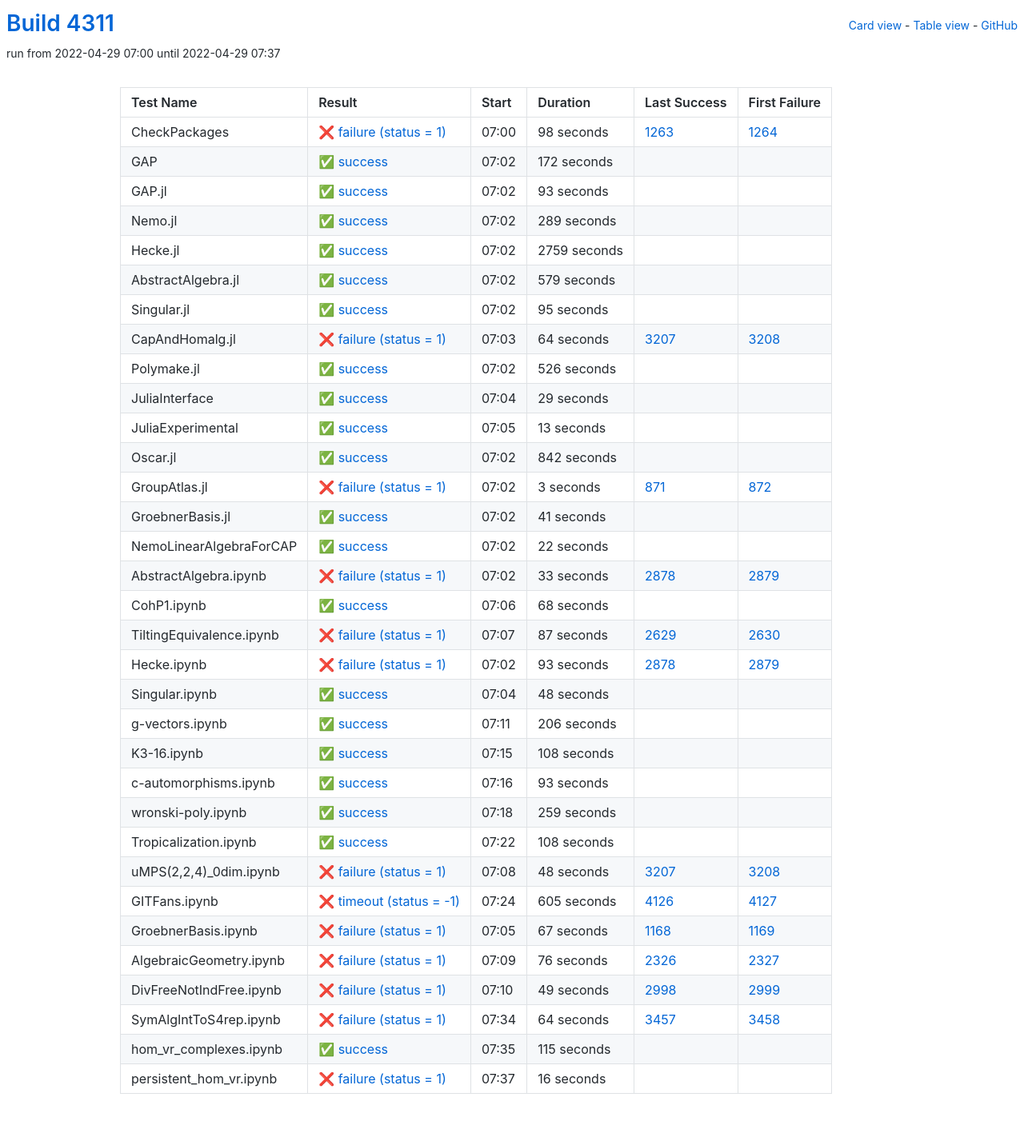
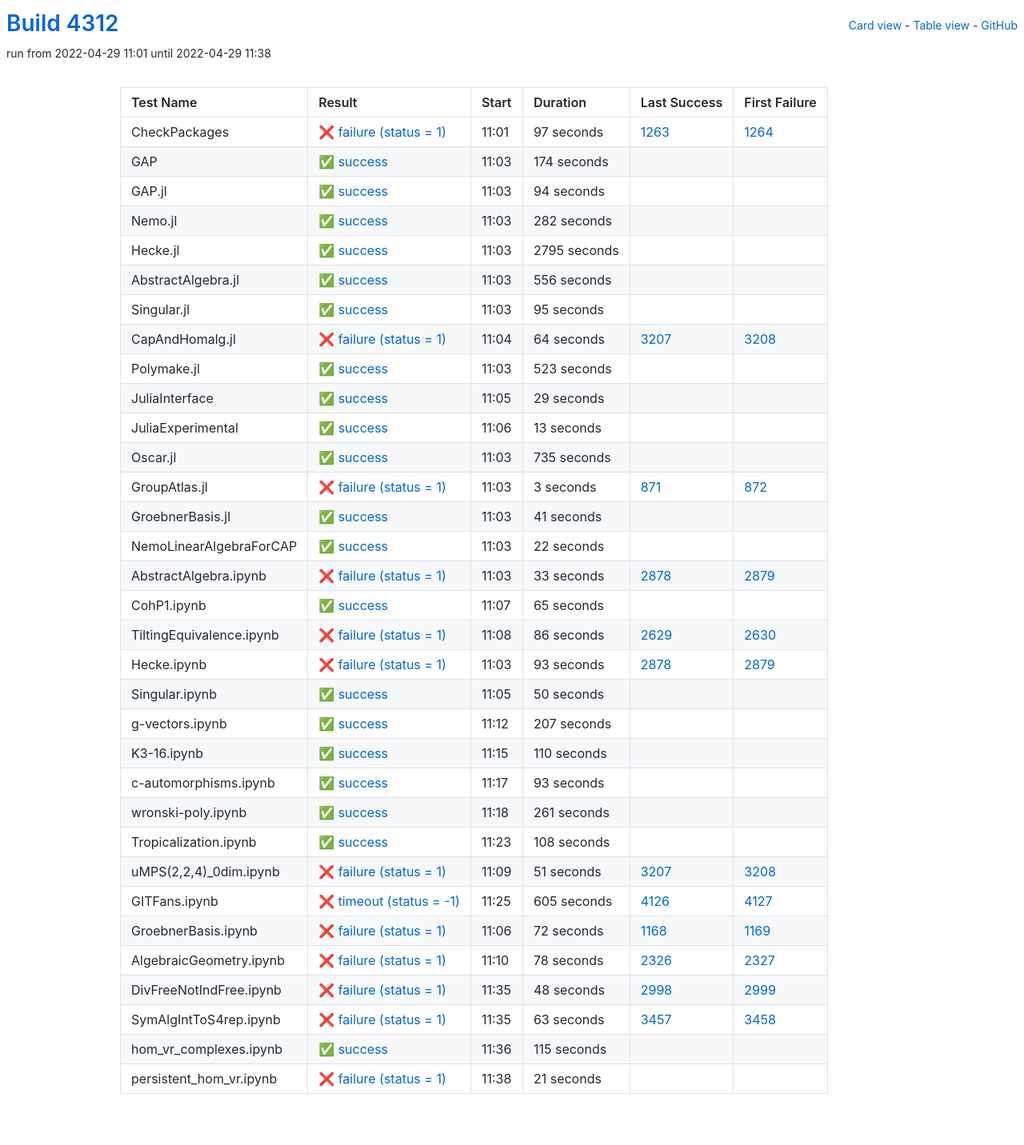
Before and after one commit to oscar-system/oscar-ci-status-stable, a Jekyll site: the page built from table.html, in a window 1280 px wide. Shown: the whole page at 80% size. Built offline with Jekyll 4.4.1, drawn with Linux system fonts in a browser that asks for light colours.

Commit message:
Build #4312

```diff
--- a/_data/ci.yml
+++ b/_data/ci.yml
@@ -1,6 +1,6 @@
 ---
-build: 4311
-build_url: https://oscarci.mathematik.uni-kl.de/job/oscar-stable/4311/
+build: 4312
+build_url: https://oscarci.mathematik.uni-kl.de/job/oscar-stable/4312/
 job: oscar-stable
 organization: oscar-system
 repo: oscar-ci-status-stable
@@ -8,80 +8,80 @@ repourl: https://github.com/oscar-system/oscar-ci-status-stable
 tests:
 - name: CheckPackages
   id: checkpackages
-  log: https://oscarci.mathematik.uni-kl.de/job/oscar-stable/4311/artifact/logs/build-4311/CheckPackages.log
-  start: 2022-04-29 07:00
+  log: https://oscarci.mathematik.uni-kl.de/job/oscar-stable/4312/artifact/logs/build-4312/CheckPackages.log
+  start: 2022-04-29 11:01
   success: false
   exitcode: 1
   status: failure
-  duration: 98
+  duration: 97
   last_success: 1263
   last_success_url: https://oscarci.mathematik.uni-kl.de/job/oscar-stable/1263/
   first_failure: 1264
   first_failure_url: https://oscarci.mathematik.uni-kl.de/job/oscar-stable/1264/
 - name: GAP
   id: gap
-  log: https://oscarci.mathematik.uni-kl.de/job/oscar-stable/4311/artifact/logs/build-4311/GAP.log
-  start: 2022-04-29 07:02
+  log: https://oscarci.mathematik.uni-kl.de/job/oscar-stable/4312/artifact/logs/build-4312/GAP.log
+  start: 2022-04-29 11:03
   success: true
   exitcode: 0
   status: success
-  duration: 172
+  duration: 174
   last_success: false
   last_success_url:
   first_failure: false
   first_failure_url:
 - name: GAP.jl
   id: gap-jl
-  log: https://oscarci.mathematik.uni-kl.de/job/oscar-stable/4311/artifact/logs/build-4311/GAP.jl.log
-  start: 2022-04-29 07:02
+  log: https://oscarci.mathematik.uni-kl.de/job/oscar-stable/4312/artifact/logs/build-4312/GAP.jl.log
+  start: 2022-04-29 11:03
   success: true
   exitcode: 0
   status: success
-  duration: 93
+  duration: 94
   last_success: false
   last_success_url:
   first_failure: false
   first_failure_url:
 - name: Nemo.jl
   id: nemo-jl
-  log: https://oscarci.mathematik.uni-kl.de/job/oscar-stable/4311/artifact/logs/build-4311/Nemo.jl.log
-  start: 2022-04-29 07:02
+  log: https://oscarci.mathematik.uni-kl.de/job/oscar-stable/4312/artifact/logs/build-4312/Nemo.jl.log
+  start: 2022-04-29 11:03
   success: true
   exitcode: 0
   status: success
-  duration: 289
+  duration: 282
   last_success: false
   last_success_url:
   first_failure: false
   first_failure_url:
 - name: Hecke.jl
   id: hecke-jl
-  log: https://oscarci.mathematik.uni-kl.de/job/oscar-stable/4311/artifact/logs/build-4311/Hecke.jl.log
-  start: 2022-04-29 07:02
+  log: https://oscarci.mathematik.uni-kl.de/job/oscar-stable/4312/artifact/logs/build-4312/Hecke.jl.log
+  start: 2022-04-29 11:03
   success: true
   exitcode: 0
   status: success
-  duration: 2759
+  duration: 2795
   last_success: false
   last_success_url:
   first_failure: false
   first_failure_url:
 - name: AbstractAlgebra.jl
   id: abstractalgebra-jl
-  log: https://oscarci.mathematik.uni-kl.de/job/oscar-stable/4311/artifact/logs/build-4311/AbstractAlgebra.jl.log
-  start: 2022-04-29 07:02
+  log: https://oscarci.mathematik.uni-kl.de/job/oscar-stable/4312/artifact/logs/build-4312/AbstractAlgebra.jl.log
+  start: 2022-04-29 11:03
   success: true
   exitcode: 0
   status: success
-  duration: 579
+  duration: 556
   last_success: false
   last_success_url:
   first_failure: false
   first_failure_url:
 - name: Singular.jl
   id: singular-jl
-  log: https://oscarci.mathematik.uni-kl.de/job/oscar-stable/4311/artifact/logs/build-4311/Singular.jl.log
-  start: 2022-04-29 07:02
+  log: https://oscarci.mathematik.uni-kl.de/job/oscar-stable/4312/artifact/logs/build-4312/Singular.jl.log
+  start: 2022-04-29 11:03
   success: true
   exitcode: 0
   status: success
@@ -92,8 +92,8 @@ tests:
   first_failure_url:
 - name: CapAndHomalg.jl
   id: capandhomalg-jl
-  log: https://oscarci.mathematik.uni-kl.de/job/oscar-stable/4311/artifact/logs/build-4311/CapAndHomalg.jl.log
-  start: 2022-04-29 07:03
+  log: https://oscarci.mathematik.uni-kl.de/job/oscar-stable/4312/artifact/logs/build-4312/CapAndHomalg.jl.log
+  start: 2022-04-29 11:04
   success: false
   exitcode: 1
   status: failure
@@ -104,20 +104,20 @@ tests:
   first_failure_url: https://oscarci.mathematik.uni-kl.de/job/oscar-stable/3208/
 - name: Polymake.jl
   id: polymake-jl
-  log: https://oscarci.mathematik.uni-kl.de/job/oscar-stable/4311/artifact/logs/build-4311/Polymake.jl.log
-  start: 2022-04-29 07:02
+  log: https://oscarci.mathematik.uni-kl.de/job/oscar-stable/4312/artifact/logs/build-4312/Polymake.jl.log
+  start: 2022-04-29 11:03
   success: true
   exitcode: 0
   status: success
-  duration: 526
+  duration: 523
   last_success: false
   last_success_url:
   first_failure: false
   first_failure_url:
 - name: JuliaInterface
   id: juliainterface
-  log: https://oscarci.mathematik.uni-kl.de/job/oscar-stable/4311/artifact/logs/build-4311/JuliaInterface.log
-  start: 2022-04-29 07:04
+  log: https://oscarci.mathematik.uni-kl.de/job/oscar-stable/4312/artifact/logs/build-4312/JuliaInterface.log
+  start: 2022-04-29 11:05
   success: true
   exitcode: 0
   status: success
@@ -128,8 +128,8 @@ tests:
   first_failure_url:
 - name: JuliaExperimental
   id: juliaexperimental
-  log: https://oscarci.mathematik.uni-kl.de/job/oscar-stable/4311/artifact/logs/build-4311/JuliaExperimental.log
-  start: 2022-04-29 07:05
+  log: https://oscarci.mathematik.uni-kl.de/job/oscar-stable/4312/artifact/logs/build-4312/JuliaExperimental.log
+  start: 2022-04-29 11:06
   success: true
   exitcode: 0
   status: success
@@ -140,20 +140,20 @@ tests:
   first_failure_url:
 - name: Oscar.jl
   id: oscar-jl
-  log: https://oscarci.mathematik.uni-kl.de/job/oscar-stable/4311/artifact/logs/build-4311/Oscar.jl.log
-  start: 2022-04-29 07:02
+  log: https://oscarci.mathematik.uni-kl.de/job/oscar-stable/4312/artifact/logs/build-4312/Oscar.jl.log
+  start: 2022-04-29 11:03
   success: true
   exitcode: 0
   status: success
-  duration: 842
+  duration: 735
   last_success: false
   last_success_url:
   first_failure: false
   first_failure_url:
 - name: GroupAtlas.jl
   id: groupatlas-jl
-  log: https://oscarci.mathematik.uni-kl.de/job/oscar-stable/4311/artifact/logs/build-4311/GroupAtlas.jl.log
-  start: 2022-04-29 07:02
+  log: https://oscarci.mathematik.uni-kl.de/job/oscar-stable/4312/artifact/logs/build-4312/GroupAtlas.jl.log
+  start: 2022-04-29 11:03
   success: false
   exitcode: 1
   status: failure
@@ -164,8 +164,8 @@ tests:
   first_failure_url: https://oscarci.mathematik.uni-kl.de/job/oscar-stable/872/
 - name: GroebnerBasis.jl
   id: groebnerbasis-jl
-  log: https://oscarci.mathematik.uni-kl.de/job/oscar-stable/4311/artifact/logs/build-4311/GroebnerBasis.jl.log
-  start: 2022-04-29 07:02
+  log: https://oscarci.mathematik.uni-kl.de/job/oscar-stable/4312/artifact/logs/build-4312/GroebnerBasis.jl.log
+  start: 2022-04-29 11:03
   success: true
   exitcode: 0
   status: success
@@ -176,8 +176,8 @@ tests:
   first_failure_url:
 - name: NemoLinearAlgebraForCAP
   id: nemolinearalgebraforcap
-  log: https://oscarci.mathematik.uni-kl.de/job/oscar-stable/4311/artifact/logs/build-4311/NemoLinearAlgebraForCAP.log
-  start: 2022-04-29 07:02
+  log: https://oscarci.mathematik.uni-kl.de/job/oscar-stable/4312/artifact/logs/build-4312/NemoLinearAlgebraForCAP.log
+  start: 2022-04-29 11:03
   success: true
   exitcode: 0
   status: success
@@ -188,8 +188,8 @@ tests:
   first_failure_url:
 - name: AbstractAlgebra.ipynb
   id: abstractalgebra-ipynb
-  log: https://oscarci.mathematik.uni-kl.de/job/oscar-stable/4311/artifact/logs/build-4311/AbstractAlgebra.ipynb.log
-  start: 2022-04-29 07:02
+  log: https://oscarci.mathematik.uni-kl.de/job/oscar-stable/4312/artifact/logs/build-4312/AbstractAlgebra.ipynb.log
+  start: 2022-04-29 11:03
   success: false
   exitcode: 1
   status: failure
@@ -200,32 +200,32 @@ tests:
   first_failure_url: https://oscarci.mathematik.uni-kl.de/job/oscar-stable/2879/
 - name: CohP1.ipynb
   id: cohp1-ipynb
-  log: https://oscarci.mathematik.uni-kl.de/job/oscar-stable/4311/artifact/logs/build-4311/CohP1.ipynb.log
-  start: 2022-04-29 07:06
+  log: https://oscarci.mathematik.uni-kl.de/job/oscar-stable/4312/artifact/logs/build-4312/CohP1.ipynb.log
+  start: 2022-04-29 11:07
   success: true
   exitcode: 0
   status: success
-  duration: 68
+  duration: 65
   last_success: false
   last_success_url:
   first_failure: false
   first_failure_url:
 - name: TiltingEquivalence.ipynb
   id: tiltingequivalence-ipynb
-  log: https://oscarci.mathematik.uni-kl.de/job/oscar-stable/4311/artifact/logs/build-4311/TiltingEquivalence.ipynb.log
-  start: 2022-04-29 07:07
+  log: https://oscarci.mathematik.uni-kl.de/job/oscar-stable/4312/artifact/logs/build-4312/TiltingEquivalence.ipynb.log
+  start: 2022-04-29 11:08
   success: false
   exitcode: 1
   status: failure
-  duration: 87
+  duration: 86
   last_success: 2629
   last_success_url: https://oscarci.mathematik.uni-kl.de/job/oscar-stable/2629/
   first_failure: 2630
   first_failure_url: https://oscarci.mathematik.uni-kl.de/job/oscar-stable/2630/
 - name: Hecke.ipynb
   id: hecke-ipynb
-  log: https://oscarci.mathematik.uni-kl.de/job/oscar-stable/4311/artifact/logs/build-4311/Hecke.ipynb.log
-  start: 2022-04-29 07:02
+  log: https://oscarci.mathematik.uni-kl.de/job/oscar-stable/4312/artifact/logs/build-4312/Hecke.ipynb.log
+  start: 2022-04-29 11:03
   success: false
   exitcode: 1
   status: failure
@@ -236,44 +236,44 @@ tests:
   first_failure_url: https://oscarci.mathematik.uni-kl.de/job/oscar-stable/2879/
 - name: Singular.ipynb
   id: singular-ipynb
-  log: https://oscarci.mathematik.uni-kl.de/job/oscar-stable/4311/artifact/logs/build-4311/Singular.ipynb.log
-  start: 2022-04-29 07:04
+  log: https://oscarci.mathematik.uni-kl.de/job/oscar-stable/4312/artifact/logs/build-4312/Singular.ipynb.log
+  start: 2022-04-29 11:05
   success: true
   exitcode: 0
   status: success
-  duration: 48
+  duration: 50
   last_success: false
   last_success_url:
   first_failure: false
   first_failure_url:
 - name: g-vectors.ipynb
   id: g-vectors-ipynb
-  log: https://oscarci.mathematik.uni-kl.de/job/oscar-stable/4311/artifact/logs/build-4311/g-vectors.ipynb.log
-  start: 2022-04-29 07:11
+  log: https://oscarci.mathematik.uni-kl.de/job/oscar-stable/4312/artifact/logs/build-4312/g-vectors.ipynb.log
+  start: 2022-04-29 11:12
   success: true
   exitcode: 0
   status: success
-  duration: 206
+  duration: 207
   last_success: false
   last_success_url:
   first_failure: false
   first_failure_url:
 - name: K3-16.ipynb
   id: k3-16-ipynb
-  log: https://oscarci.mathematik.uni-kl.de/job/oscar-stable/4311/artifact/logs/build-4311/K3-16.ipynb.log
-  start: 2022-04-29 07:15
+  log: https://oscarci.mathematik.uni-kl.de/job/oscar-stable/4312/artifact/logs/build-4312/K3-16.ipynb.log
+  start: 2022-04-29 11:15
   success: true
   exitcode: 0
   status: success
-  duration: 108
+  duration: 110
   last_success: false
   last_success_url:
   first_failure: false
   first_failure_url:
 - name: c-automorphisms.ipynb
   id: c-automorphisms-ipynb
-  log: https://oscarci.mathematik.uni-kl.de/job/oscar-stable/4311/artifact/logs/build-4311/c-automorphisms.ipynb.log
-  start: 2022-04-29 07:16
+  log: https://oscarci.mathematik.uni-kl.de/job/oscar-stable/4312/artifact/logs/build-4312/c-automorphisms.ipynb.log
+  start: 2022-04-29 11:17
   success: true
   exitcode: 0
   status: success
@@ -284,20 +284,20 @@ tests:
   first_failure_url:
 - name: wronski-poly.ipynb
   id: wronski-poly-ipynb
-  log: https://oscarci.mathematik.uni-kl.de/job/oscar-stable/4311/artifact/logs/build-4311/wronski-poly.ipynb.log
-  start: 2022-04-29 07:18
+  log: https://oscarci.mathematik.uni-kl.de/job/oscar-stable/4312/artifact/logs/build-4312/wronski-poly.ipynb.log
+  start: 2022-04-29 11:18
   success: true
   exitcode: 0
   status: success
-  duration: 259
+  duration: 261
   last_success: false
   last_success_url:
   first_failure: false
   first_failure_url:
 - name: Tropicalization.ipynb
   id: tropicalization-ipynb
-  log: https://oscarci.mathematik.uni-kl.de/job/oscar-stable/4311/artifact/logs/build-4311/Tropicalization.ipynb.log
-  start: 2022-04-29 07:22
+  log: https://oscarci.mathematik.uni-kl.de/job/oscar-stable/4312/artifact/logs/build-4312/Tropicalization.ipynb.log
+  start: 2022-04-29 11:23
   success: true
   exitcode: 0
   status: success
@@ -308,20 +308,20 @@ tests:
   first_failure_url:
 - name: uMPS(2,2,4)_0dim.ipynb
   id: umps-2-2-4-0dim-ipynb
-  log: https://oscarci.mathematik.uni-kl.de/job/oscar-stable/4311/artifact/logs/build-4311/uMPS-2-2-4-_0dim.ipynb.log
-  start: 2022-04-29 07:08
+  log: https://oscarci.mathematik.uni-kl.de/job/oscar-stable/4312/artifact/logs/build-4312/uMPS-2-2-4-_0dim.ipynb.log
+  start: 2022-04-29 11:09
   success: false
   exitcode: 1
   status: failure
-  duration: 48
+  duration: 51
   last_success: 3207
   last_success_url: https://oscarci.mathematik.uni-kl.de/job/oscar-stable/3207/
   first_failure: 3208
   first_failure_url: https://oscarci.mathematik.uni-kl.de/job/oscar-stable/3208/
 - name: GITFans.ipynb
   id: gitfans-ipynb
-  log: https://oscarci.mathematik.uni-kl.de/job/oscar-stable/4311/artifact/logs/build-4311/GITFans.ipynb.log
-  start: 2022-04-29 07:24
+  log: https://oscarci.mathematik.uni-kl.de/job/oscar-stable/4312/artifact/logs/build-4312/GITFans.ipynb.log
+  start: 2022-04-29 11:25
   success: false
   exitcode: -1
   status: timeout
@@ -332,56 +332,56 @@ tests:
   first_failure_url: https://oscarci.mathematik.uni-kl.de/job/oscar-stable/4127/
 - name: GroebnerBasis.ipynb
   id: groebnerbasis-ipynb
-  log: https://oscarci.mathematik.uni-kl.de/job/oscar-stable/4311/artifact/logs/build-4311/GroebnerBasis.ipynb.log
-  start: 2022-04-29 07:05
+  log: https://oscarci.mathematik.uni-kl.de/job/oscar-stable/4312/artifact/logs/build-4312/GroebnerBasis.ipynb.log
+  start: 2022-04-29 11:06
   success: false
   exitcode: 1
   status: failure
-  duration: 67
+  duration: 72
   last_success: 1168
   last_success_url: https://oscarci.mathematik.uni-kl.de/job/oscar-stable/1168/
   first_failure: 1169
   first_failure_url: https://oscarci.mathematik.uni-kl.de/job/oscar-stable/1169/
 - name: AlgebraicGeometry.ipynb
   id: algebraicgeometry-ipynb
-  log: https://oscarci.mathematik.uni-kl.de/job/oscar-stable/4311/artifact/logs/build-4311/AlgebraicGeometry.ipynb.log
-  start: 2022-04-29 07:09
+  log: https://oscarci.mathematik.uni-kl.de/job/oscar-stable/4312/artifact/logs/build-4312/AlgebraicGeometry.ipynb.log
+  start: 2022-04-29 11:10
   success: false
   exitcode: 1
   status: failure
-  duration: 76
+  duration: 78
   last_success: 2326
   last_success_url: https://oscarci.mathematik.uni-kl.de/job/oscar-stable/2326/
   first_failure: 2327
   first_failure_url: https://oscarci.mathematik.uni-kl.de/job/oscar-stable/2327/
 - name: DivFreeNotIndFree.ipynb
   id: divfreenotindfree-ipynb
-  log: https://oscarci.mathematik.uni-kl.de/job/oscar-stable/4311/artifact/logs/build-4311/DivFreeNotIndFree.ipynb.log
-  start: 2022-04-29 07:10
+  log: https://oscarci.mathematik.uni-kl.de/job/oscar-stable/4312/artifact/logs/build-4312/DivFreeNotIndFree.ipynb.log
+  start: 2022-04-29 11:35
   success: false
   exitcode: 1
   status: failure
-  duration: 49
+  duration: 48
   last_success: 2998
   last_success_url: https://oscarci.mathematik.uni-kl.de/job/oscar-stable/2998/
   first_failure: 2999
   first_failure_url: https://oscarci.mathematik.uni-kl.de/job/oscar-stable/2999/
 - name: SymAlgIntToS4rep.ipynb
   id: symalginttos4rep-ipynb
-  log: https://oscarci.mathematik.uni-kl.de/job/oscar-stable/4311/artifact/logs/build-4311/SymAlgIntToS4rep.ipynb.log
-  start: 2022-04-29 07:34
+  log: https://oscarci.mathematik.uni-kl.de/job/oscar-stable/4312/artifact/logs/build-4312/SymAlgIntToS4rep.ipynb.log
+  start: 2022-04-29 11:35
   success: false
   exitcode: 1
   status: failure
-  duration: 64
+  duration: 63
   last_success: 3457
   last_success_url: https://oscarci.mathematik.uni-kl.de/job/oscar-stable/3457/
   first_failure: 3458
   first_failure_url: https://oscarci.mathematik.uni-kl.de/job/oscar-stable/3458/
 - name: hom_vr_complexes.ipynb
   id: hom-vr-complexes-ipynb
-  log: https://oscarci.mathematik.uni-kl.de/job/oscar-stable/4311/artifact/logs/build-4311/hom_vr_complexes.ipynb.log
-  start: 2022-04-29 07:35
+  log: https://oscarci.mathematik.uni-kl.de/job/oscar-stable/4312/artifact/logs/build-4312/hom_vr_complexes.ipynb.log
+  start: 2022-04-29 11:36
   success: true
   exitcode: 0
   status: success
@@ -392,12 +392,12 @@ tests:
   first_failure_url:
 - name: persistent_hom_vr.ipynb
   id: persistent-hom-vr-ipynb
-  log: https://oscarci.mathematik.uni-kl.de/job/oscar-stable/4311/artifact/logs/build-4311/persistent_hom_vr.ipynb.log
-  start: 2022-04-29 07:37
+  log: https://oscarci.mathematik.uni-kl.de/job/oscar-stable/4312/artifact/logs/build-4312/persistent_hom_vr.ipynb.log
+  start: 2022-04-29 11:38
   success: false
   exitcode: 1
   status: failure
-  duration: 16
+  duration: 21
   last_success: false
   last_success_url:
   first_failure: false
```
Also changed, not shown: README.md.
